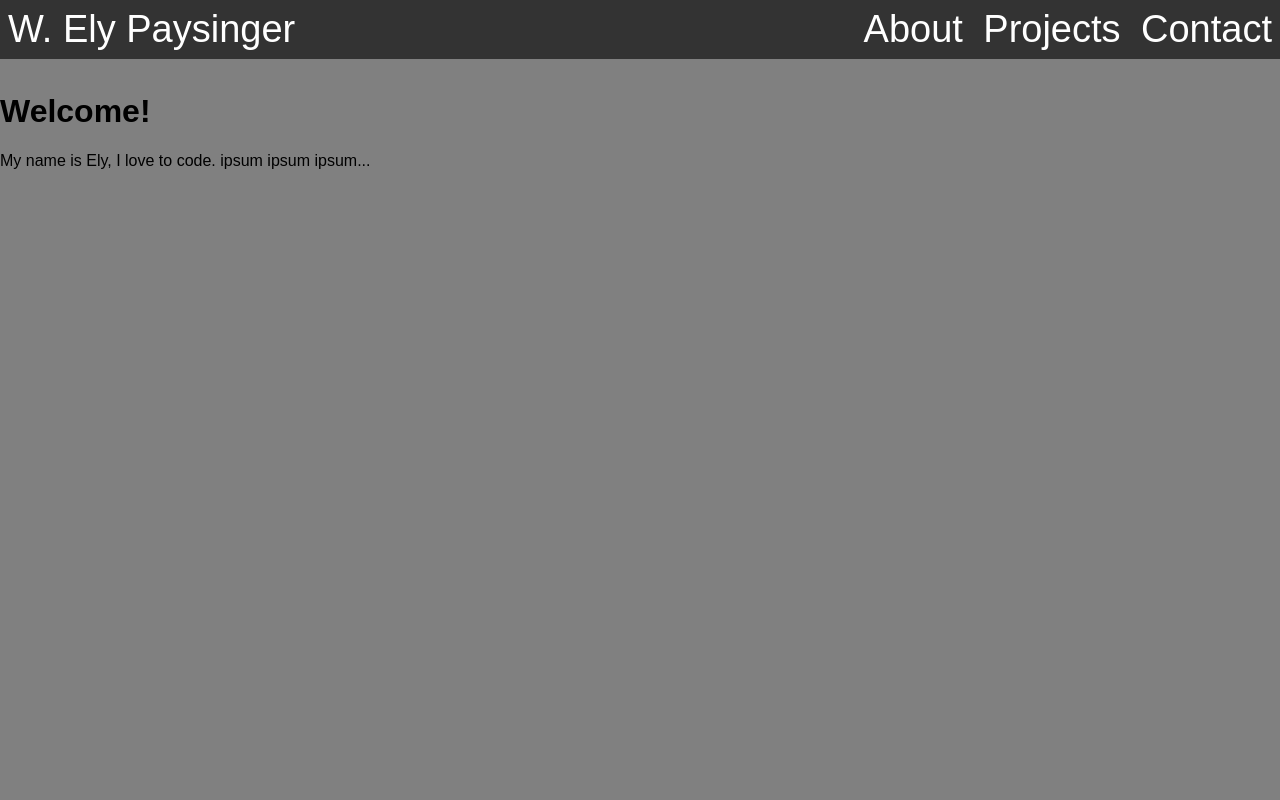
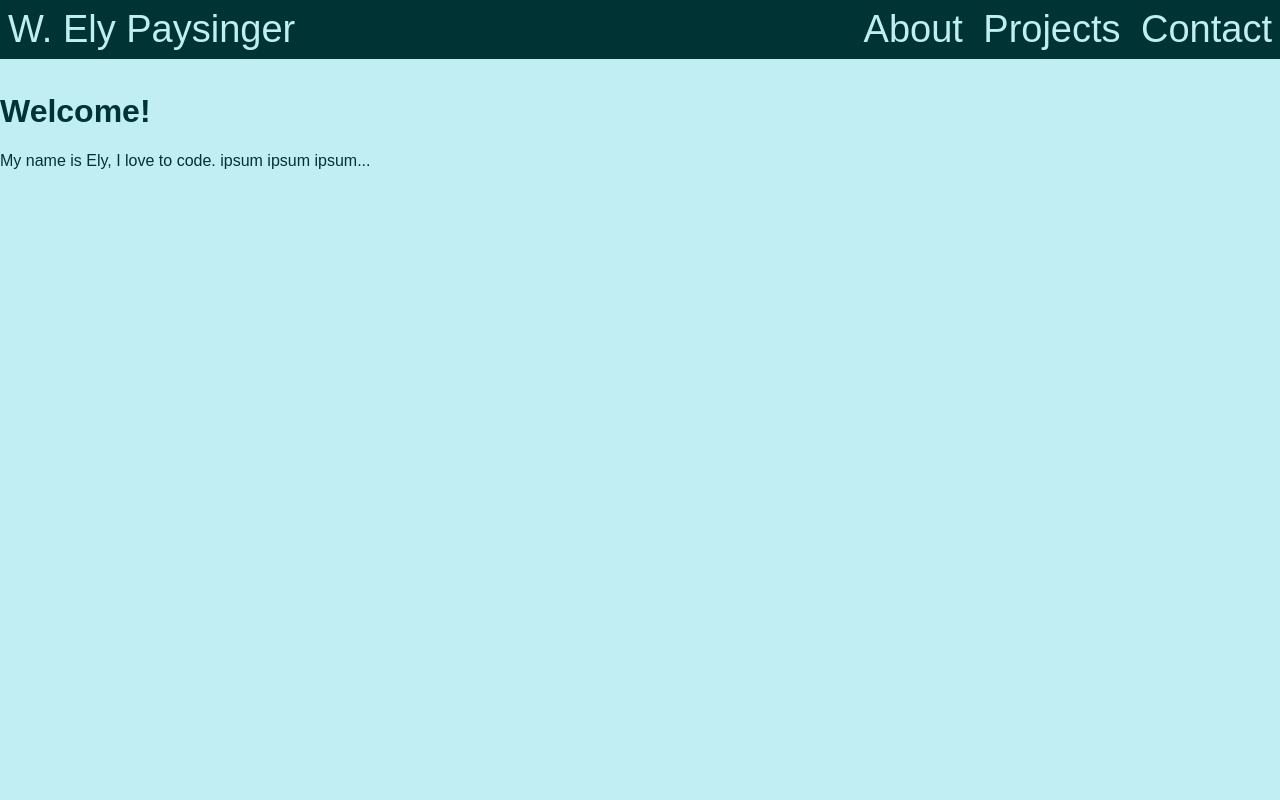
Before and after one commit to W-Ely/portfolio, a plain HTML site: page index.html in a window 1280 px wide. Shown: the top 800 px of the page. Drawn offline with nearby package versions, Linux system fonts and the light colour scheme; no server answers.

Commit message:
changed the colors

```diff
--- a/index.html
+++ b/index.html
@@ -16,7 +16,7 @@
     <header>
       <div class="header-name">W. Ely Paysinger</div>
       <nav class="nav">
-        <div class="drop-nav fa fa-bars fa-3x fa-inverse"></div>
+        <div class="drop-nav fa fa-bars fa-3x"></div>
         <ul>
           <li><a data-content="landing" class="active" href="#">About</a></li>
           <li><a data-content="projects" href="#">Projects</a></li>
--- a/styles/base.css
+++ b/styles/base.css
@@ -1,7 +1,7 @@
 
 header {
   overflow: hidden;
-  background-color: #333;
+  background-color: #003333;
   position: fixed;
   top: 0;
   width: 100%;
--- a/styles/modules.css
+++ b/styles/modules.css
@@ -2,7 +2,7 @@
 .header-name {
   padding: 8px;
   font-size: 38px;
-  color: white;
+  color: #c1eef2;
   float: left;
 }
 
@@ -15,11 +15,12 @@
 .drop-nav {
   float: right;
   padding: 5px;
+  color: #c1eef2;
 }
 
 .nav ul {
   display: none;
-  background-color: #333;
+  background-color: #003333;
   margin-top: 55px;
   list-style: none;
   padding: 0px;
@@ -36,7 +37,7 @@
 
 li a {
   text-decoration: none;
-  color: white;
+  color: #c1eef2;
 }
 
 li a:hover {
@@ -45,7 +46,8 @@ li a:hover {
 
 /*landing and bottom contact styles*/
 .landing, .contact {
-    background: gray;
+    background: #c1eef2;
+    color: #003333
   }
 
 /*hide template*/
```
